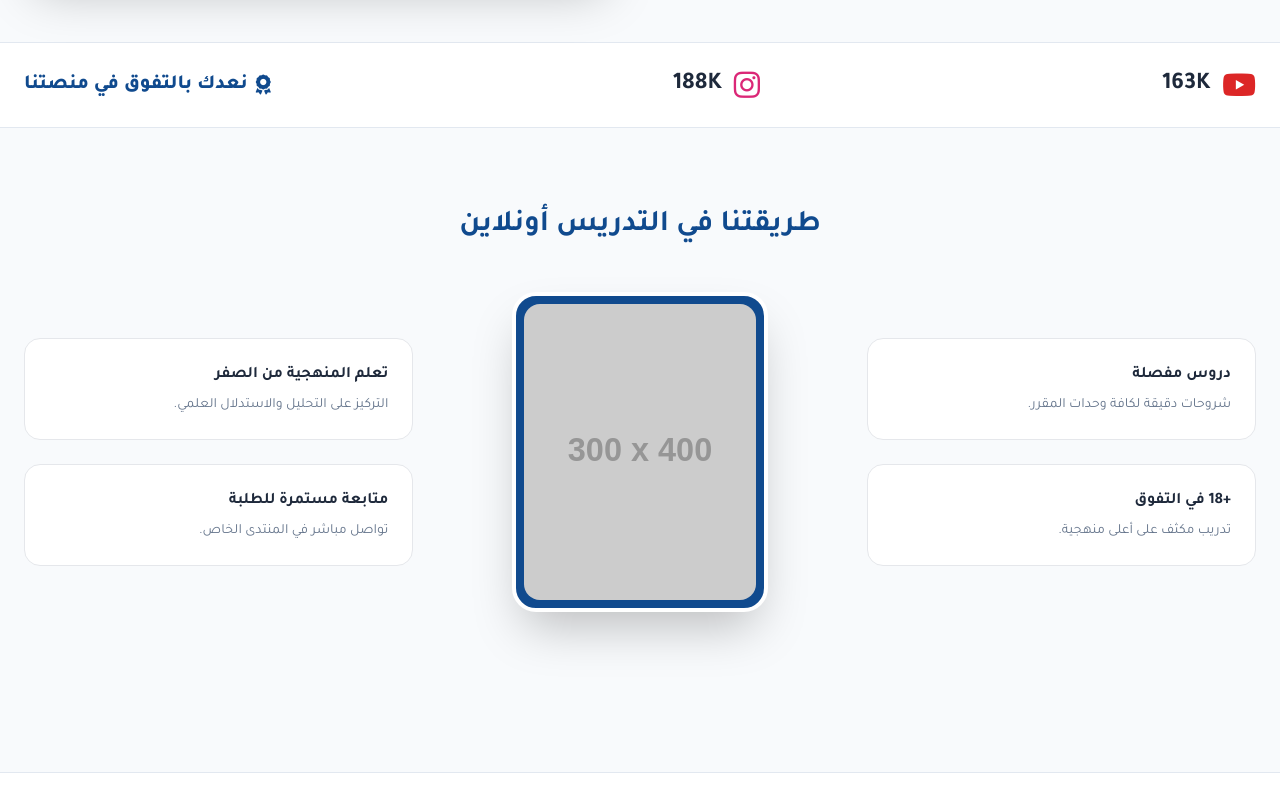
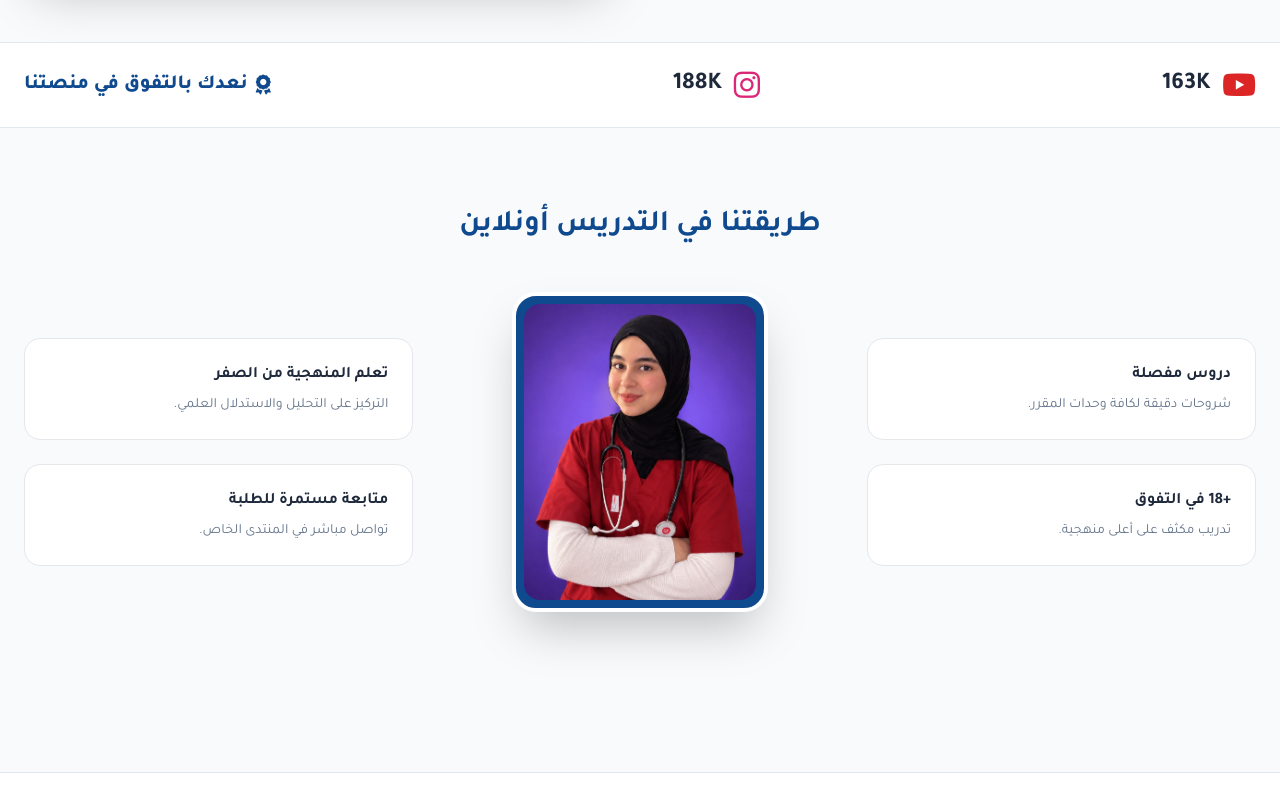
Before and after one commit to nfendi-sudo/platform, a plain HTML site: page index.html in a window 1280 px wide. Shown: the part 486-1283 px from the top of the page. Drawn offline with nearby package versions, Linux system fonts and the light colour scheme; placeholder pictures from the web are drawn by us.

Commit message:
Update video and image sources in index.html

```diff
--- a/index.html
+++ b/index.html
@@ -69,7 +69,7 @@
             <!-- مكان فيديو الأنيميشن GitHub -->
             <div class="relative w-full h-80 rounded-2xl overflow-hidden bg-slate-950 border border-slate-800 shadow-2xl flex items-center justify-center">
                 <video class="w-full h-full object-cover" autoplay loop muted playsinline>
-                    <source src="https://raw.githubusercontent.com/YOUR_GITHUB_USERNAME/YOUR_REPO/main/animation.mp4" type="video/mp4">
+                    <source src="https://raw.githubusercontent.com/nfendi-sudo/platform/main/animation.mp4" type="video/mp4"" type="video/mp4">
                     الفيديو غير متوفر حالياً
                 </video>
             </div>
@@ -93,7 +93,7 @@
                     <div class="p-6 bg-white dark:bg-slate-800 rounded-2xl border dark:border-slate-700"><h3 class="font-bold mb-2">+18 في التفوق</h3><p class="text-sm text-slate-500">تدريب مكثف على أعلى منهجية.</p></div>
                 </div>
                 <div class="flex justify-center">
-                    <div class="w-64 h-80 rounded-3xl bg-brand-blue overflow-hidden shadow-2xl p-2 border-4 border-white"><img src="https://via.placeholder.com/300x400" alt="صورة الأستاذة" class="w-full h-full object-cover rounded-2xl"></div>
+                    <div class="w-64 h-80 rounded-3xl bg-brand-blue overflow-hidden shadow-2xl p-2 border-4 border-white"><img src="https://raw.githubusercontent.com/nfendi-sudo/platform/main/prof.jpg" alt="صورة الأستاذة" class="w-full h-full object-cover rounded-2xl"></div>
                 </div>
                 <div class="space-y-6">
                     <div class="p-6 bg-white dark:bg-slate-800 rounded-2xl border dark:border-slate-700"><h3 class="font-bold mb-2">تعلم المنهجية من الصفر</h3><p class="text-sm text-slate-500">التركيز على التحليل والاستدلال العلمي.</p></div>
```
